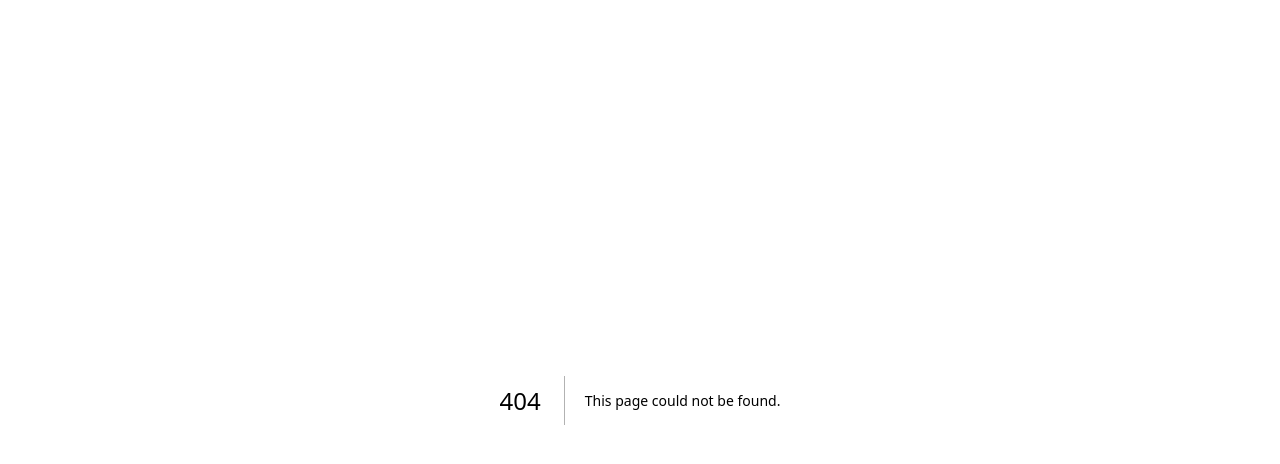
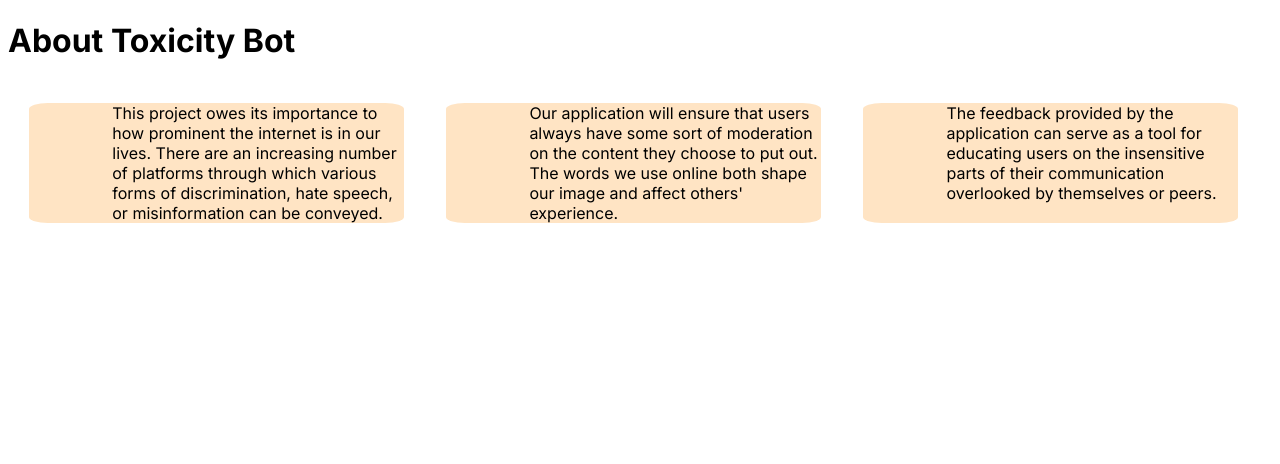
Before and after one commit to toxicity-bot/toxicity-bot.github.io, a Next.js app: page /about in a window 1280 px wide. Before the commit this address had no page. Shown: the top 464 px of the page. Built offline with nearby package versions, Linux system fonts and the light colour scheme.

Commit message:
about page with paragraphs from Assignment 2 q

```diff
--- /dev/null
+++ b/pages/about.tsx
@@ -0,0 +1,16 @@
+import Head from "next/head";
+import { useState } from "react";
+import styles from "@/styles/About.module.css";
+
+export default function About() {
+    return (
+        <><h1>
+            About Toxicity Bot
+        </h1><div className={styles.container}>
+                <p className={styles.column}>This project owes its importance to how prominent the internet is in our lives. There are an increasing number of platforms through which various forms of discrimination, hate speech, or misinformation can be conveyed.</p>
+                <p className={styles.column}>Our application will ensure that users always have some sort of moderation on the content they choose to put out. The words we use online both shape our image and affect others' experience. </p>
+                <p className={styles.column}>The feedback provided by the application can serve as a tool for educating users on the insensitive parts of their communication overlooked by themselves or peers.</p>
+            </div></>
+
+    );
+}
--- /dev/null
+++ b/styles/About.module.css
@@ -0,0 +1,13 @@
+.container {
+    display: grid;
+    grid-template-columns: 33% 33% 33%;
+	text-align: left;
+    height: max-content;
+}
+
+.column {
+    background-color: bisque;
+    margin: 5%;
+    padding-left: 20%;
+    border-radius: 5%;
+}
```
